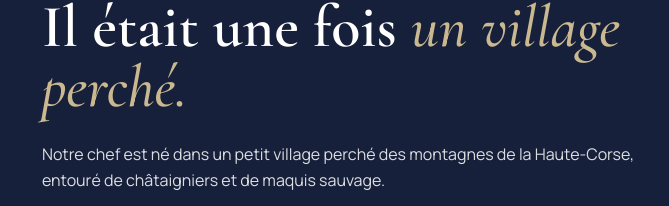
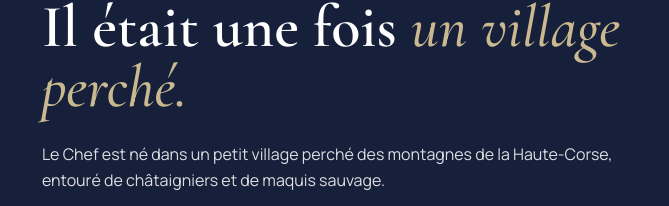
Before and after one commit to nouarideba-bit/napo-site, a plain HTML site: page index.html in a window 1280 px wide. Shown: the part 4613-4819 px from the top of the page, 611-1280 px from the left. Drawn offline with nearby package versions, Linux system fonts and the light colour scheme; animation ran at ten frames a second.

Commit message:
Accueil : le chef s'appelle « le Chef »
Co-Authored-By: Claude Opus 5.5 <noreply@anthropic.com>
Claude-Session: https://claude.ai/code/session_01DntV9joB8Hk6dcqWMzjDkd

```diff
--- a/index.html
+++ b/index.html
@@ -228,7 +228,7 @@ tailwind.config = { theme: { extend: {
     <div class="apparait">
       <p class="text-[.72rem] font-bold uppercase tracking-[.3em] text-sable">Le chef</p>
       <h2 id="chef-titre" class="mt-3 font-serif text-4xl font-semibold leading-none sm:text-6xl">Il était une fois <em class="font-medium text-sable">un village perché.</em></h2>
-      <p class="mt-6 leading-relaxed text-white/85">Notre chef est né dans un petit village perché des montagnes de la Haute-Corse, entouré de châtaigniers et de maquis sauvage.</p>
+      <p class="mt-6 leading-relaxed text-white/85">Le Chef est né dans un petit village perché des montagnes de la Haute-Corse, entouré de châtaigniers et de maquis sauvage.</p>
       <p class="mt-4 leading-relaxed text-white/85">Dès son plus jeune âge, il a appris la cuisine non pas dans des livres, mais auprès de sa grand-mère. Il passait ses matins à ramasser des herbes sauvages comme la nepita et l’immortelle, et ses après-midis à observer la fabrication du brocciu frais et le fumage lent de la charcuterie dans la cave familiale.</p>
       <blockquote class="mt-8 border-l-2 border-sable pl-6 font-serif text-2xl italic leading-snug text-sable sm:text-3xl">Pour lui, chaque produit a une âme et une histoire liée à sa terre.</blockquote>
       <p class="mt-8 leading-relaxed text-white/85">En Corse, sa philosophie devient célèbre dans toute l’île. Il refuse alors d’avoir une carte fixe : chaque matin, il rend visite aux pêcheurs sur le port et aux bergers de la montagne voisine, et ne cuisine que ce que la nature et les producteurs lui offrent le jour même.</p>
```
